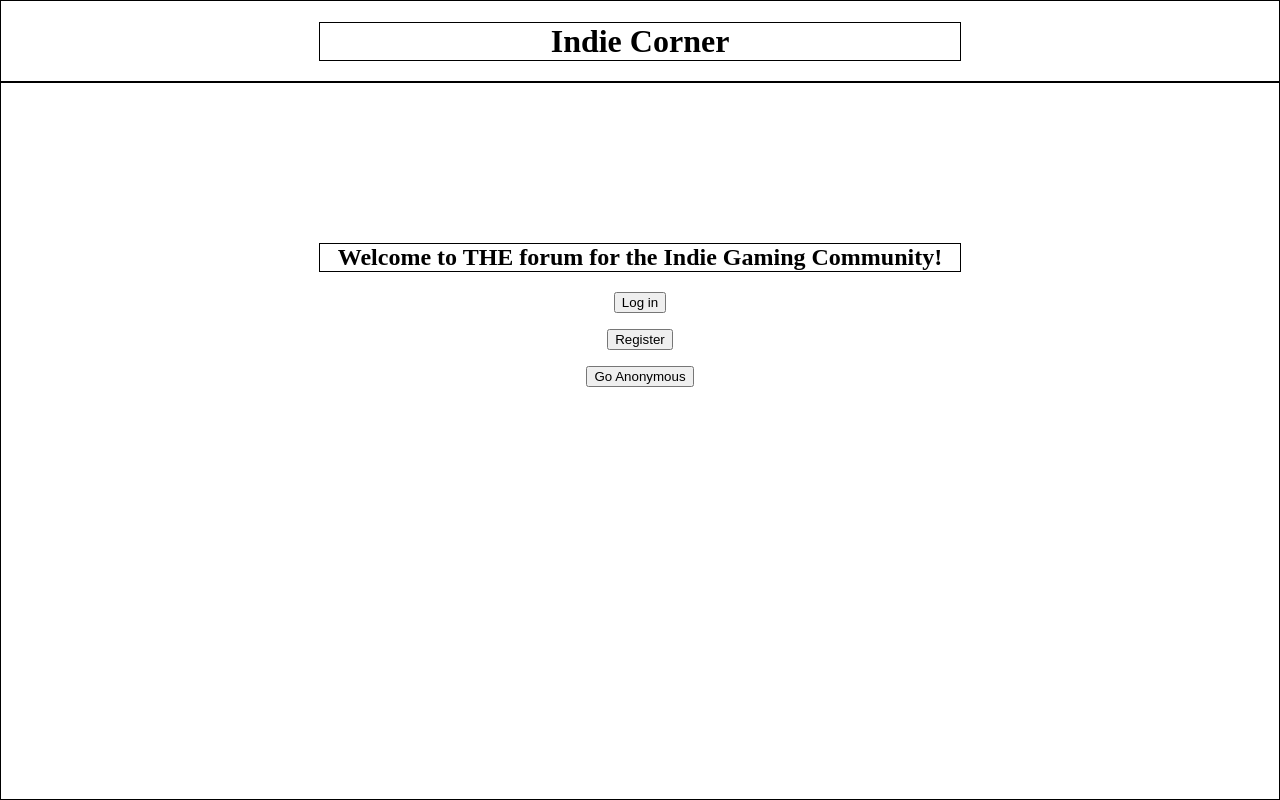
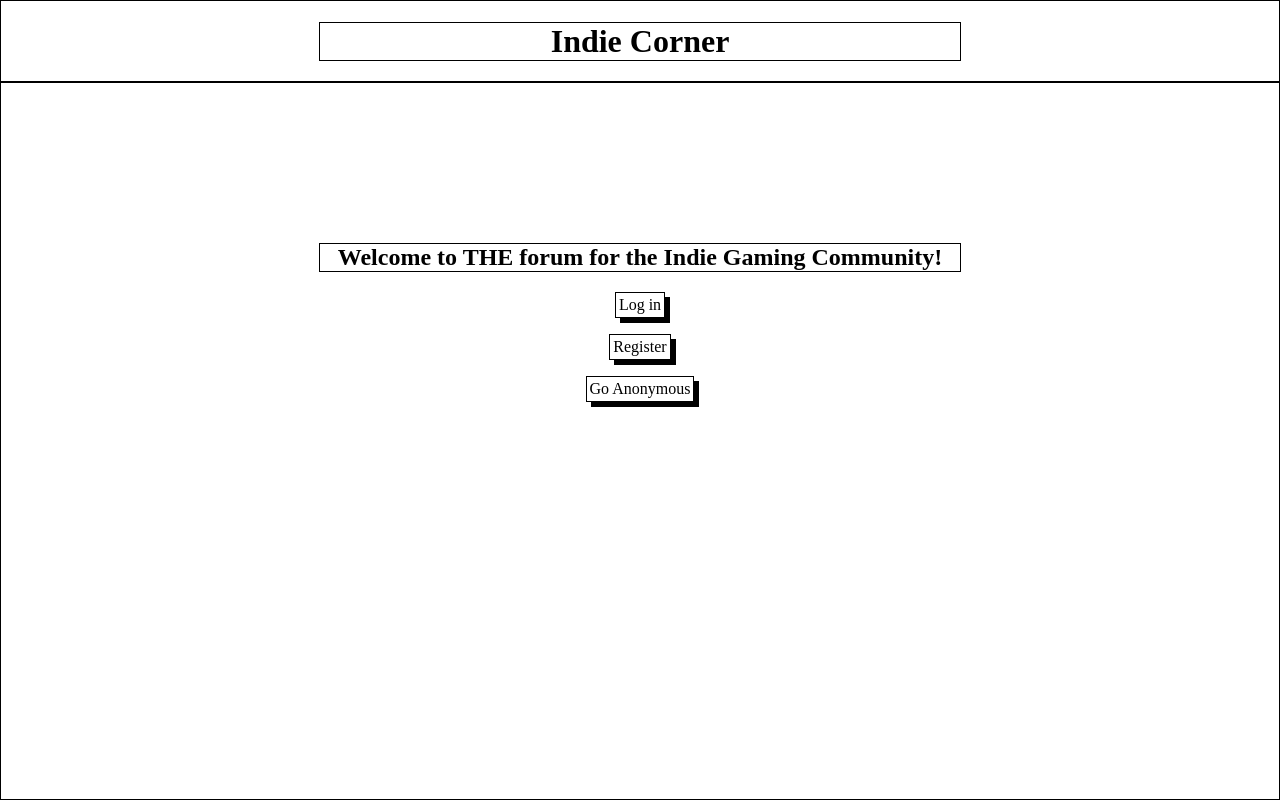
Before and after one commit to omegacoo/indie_corner_client, a React (Create React App) app: page / in a window 1280 px wide. Built offline with nearby package versions, Linux system fonts and the light colour scheme.

Commit message:
MainLanding good for now

```diff
--- a/src/components/MainLanding/MainLanding.css
+++ b/src/components/MainLanding/MainLanding.css
@@ -12,9 +12,18 @@
     text-align: center;
 }
 
-.MainLanding button {
+.MainLanding-login-button,
+.MainLanding-register-button,
+.MainLanding-anonymous-button {
+    text-align: center;
     display: block;
     margin: 2vh;
     margin-left: auto;
     margin-right: auto;
+    text-decoration: none;
+    color: black;
+    border: 1px solid black;
+    width: fit-content;
+    padding: 3px;
+    box-shadow: 5px 5px;
 }
--- a/src/components/MainLanding/MainLanding.js
+++ b/src/components/MainLanding/MainLanding.js
@@ -1,4 +1,5 @@
 import React from 'react';
+import { Link } from 'react-router-dom';
 
 import './MainLanding.css';
 
@@ -11,17 +12,17 @@ export default class MainLanding extends React.Component {
                     Welcome to THE forum for the Indie Gaming Community!
                 </h2>
 
-                <button className='MainLanding-login-button'>
+                <Link className='MainLanding-login-button'>
                     Log in
-                </button>
+                </Link>
 
-                <button className='MainLanding-register-button'>
+                <Link className='MainLanding-register-button'>
                     Register
-                </button>
+                </Link>
 
-                <button className='MainLanding-anonymous-button'>
+                <Link className='MainLanding-anonymous-button'>
                     Go Anonymous
-                </button>
+                </Link>
             </div>
         );
     };
```
Also changed, not shown: 2 other files (tests, documents, lock files or other folders).
